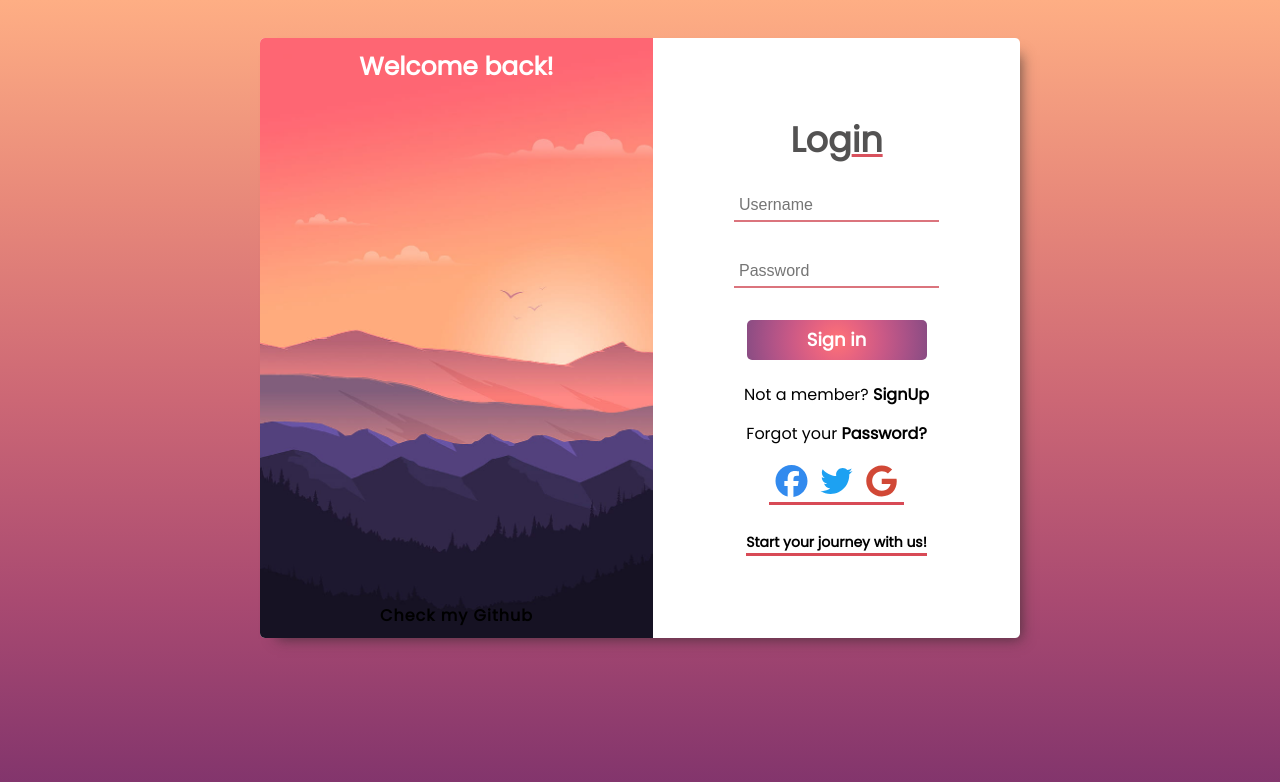
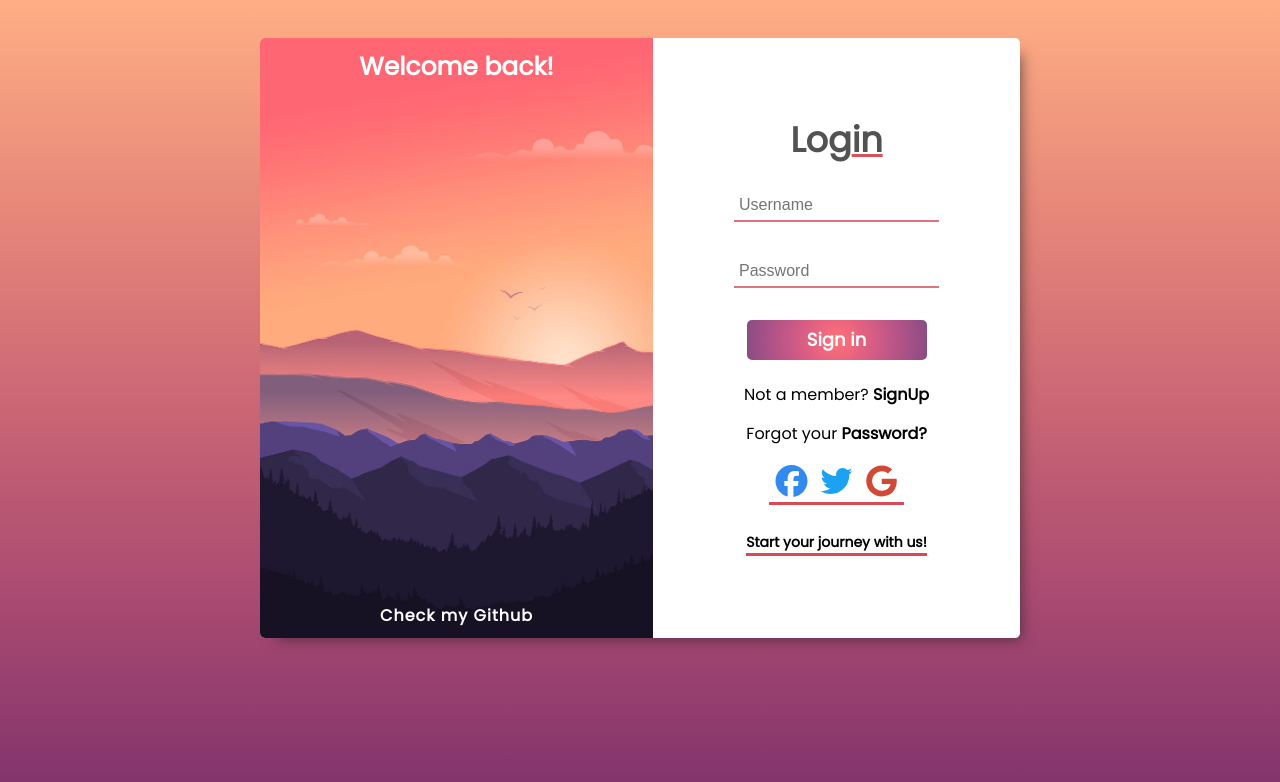
Before and after one commit to Paiva2/login-page-react, a React (Vite) app: page /login in a window 1280 px wide. Shown: the top 782 px of the page. Built offline with nearby package versions, Linux system fonts and the light colour scheme.

Commit message:
styles: link styles fix

```diff
--- a/src/components/Login.jsx
+++ b/src/components/Login.jsx
@@ -95,14 +95,22 @@ function Login() {
 
           <p>
             Not a member?&nbsp;
-            <NavLink onClick={clearUserInfo} to="/register">
+            <NavLink
+              className="login-links"
+              onClick={clearUserInfo}
+              to="/register"
+            >
               <span className="undertextsign">SignUp</span>
             </NavLink>
           </p>
 
           <p>
             Forgot your&nbsp;
-            <NavLink onClick={clearUserInfo} to="/forgot-password">
+            <NavLink
+              className="login-links"
+              onClick={clearUserInfo}
+              to="/forgot-password"
+            >
               <span className="undertextsign">Password?</span>
             </NavLink>
           </p>
--- a/src/components/SideImage.jsx
+++ b/src/components/SideImage.jsx
@@ -9,7 +9,9 @@ const SideImage = ({ text }) => {
         <UserGreeting greetingText={text} />
       </div>
       <div className="bottom-text">
-        <a href="https://github.com/Paiva2">Check my Github</a>
+        <a className="github-link" href="https://github.com/Paiva2">
+          Check my Github
+        </a>
       </div>
     </div>
   );
--- a/src/styles/App.css
+++ b/src/styles/App.css
@@ -21,13 +21,3 @@ body {
 *:focus {
   outline: none;
 }
-
-a:visited {
-  color: black;
-}
-
-a:link {
-  text-decoration: none;
-  font-weight: bold;
-  color: black;
-}
--- a/src/styles/Login.css
+++ b/src/styles/Login.css
@@ -1,3 +1,15 @@
+.login-links:link {
+  color: black;
+  text-decoration: none;
+  font-weight: bold;
+}
+
+.login-links:visited {
+  color: black;
+  text-decoration: none;
+  font-weight: bold;
+}
+
 .container {
   display: flex;
   align-items: center;
--- a/src/styles/SideImage.css
+++ b/src/styles/SideImage.css
@@ -1,3 +1,15 @@
+.github-link:link {
+  text-decoration: none;
+  font-weight: bold;
+  color: white;
+}
+
+.github-link:visited {
+  color: black;
+  text-decoration: none;
+  font-weight: bold;
+}
+
 .img-div {
   display: flex;
   justify-content: space-between;
```
